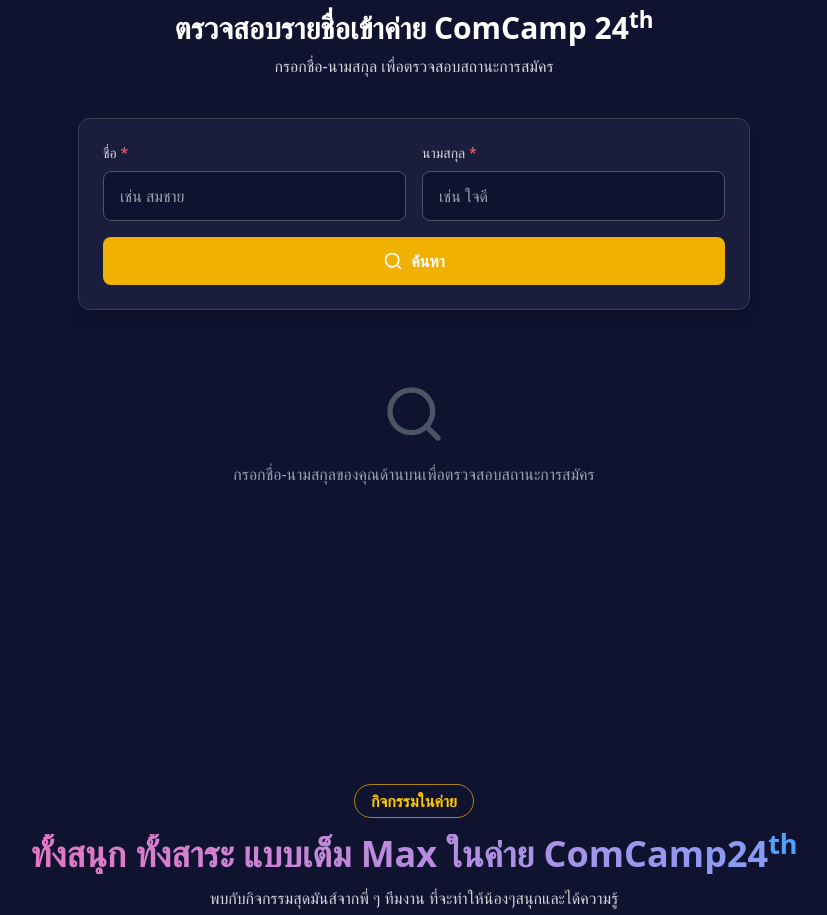
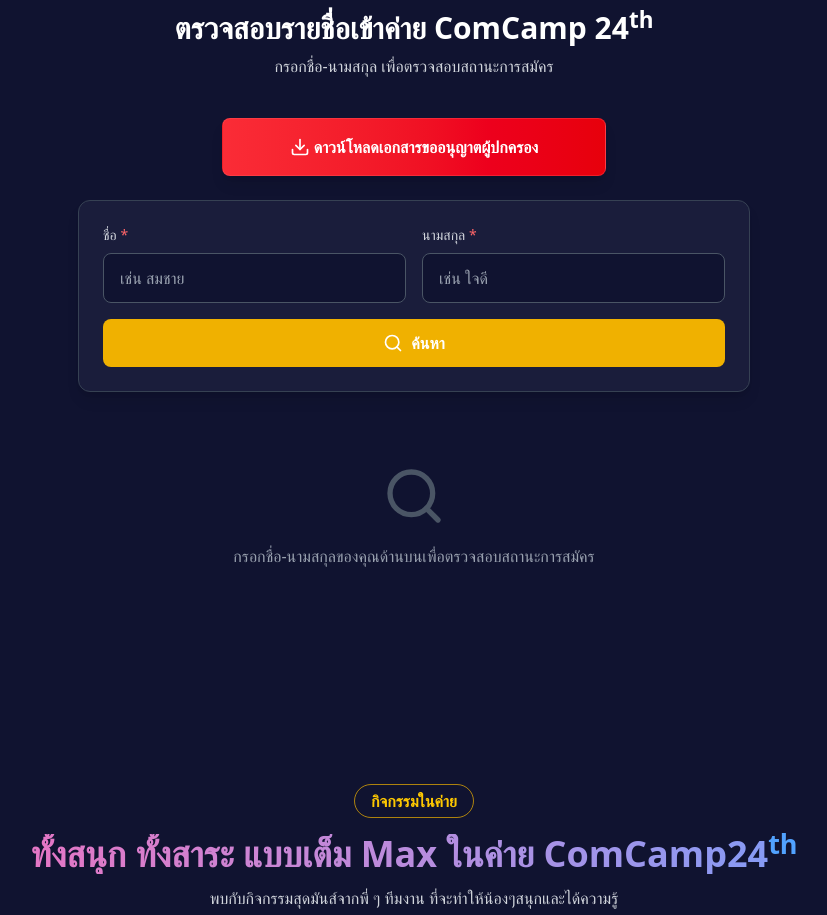
Before and after one commit to MathPro29/webcomcamp24, a React (Vite) app: page / in a window 1280 px wide. Shown: the part 1626-2541 px from the top of the page, without its empty margins (226-1053 px from the left). Built offline with nearby package versions, Linux system fonts and the light colour scheme.

Commit message:
parental-consent

```diff
--- a/src/components/name_checking.jsx
+++ b/src/components/name_checking.jsx
@@ -132,6 +132,19 @@
           <p className="mt-2 text-gray-300">
             กรอกชื่อ-นามสกุล เพื่อตรวจสอบสถานะการสมัคร
           </p>
+        </div>
+
+        {/* Parental Consent Download Button */}
+        <div className="max-w-sm mx-auto mb-6">
+          <a
+            href="https://drive.google.com/file/d/1Rpe3AW60AHT3xDDZR5QlxJPPWczhhVjL/view"
+            target="_blank"
+            rel="noopener noreferrer"
+            className="cursor-pointer flex items-center justify-center gap-1 bg-gradient-to-r px-3 py-4 rounded-lg from-red-500 to-red-600 hover:from-red-600 hover:to-red-700 text-white font-semibold transition-all shadow-lg hover:shadow-xl transform hover:scale-[1.02] border border-red-400/30"
+          >
+            <Download className="w-5 h-5" />
+            <span>ดาวน์โหลดเอกสารขออนุญาตผู้ปกครอง</span>
+          </a>
         </div>
 
         {/* Search Form */}
```
Also changed, not shown: src/components/herosections.jsx (line endings or trailing spaces).
